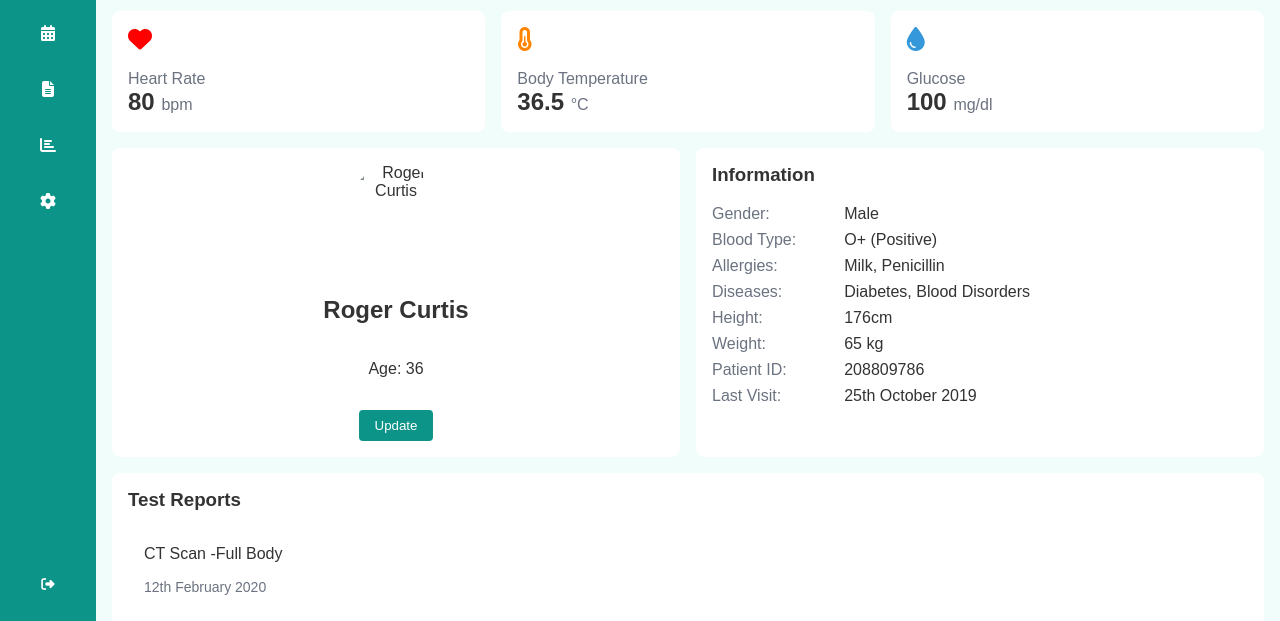
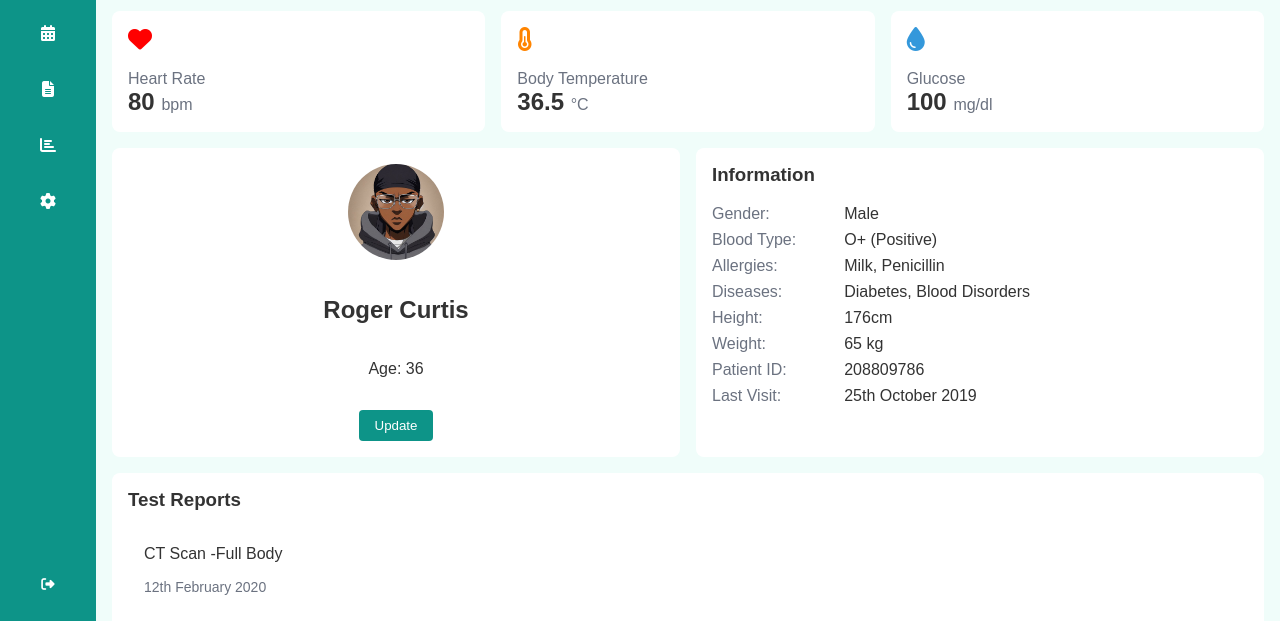
Before and after one commit to Popeaura/Telemedicine, a website: page patient Dashboard.html in a window 1280 px wide. Shown: the part 179-800 px from the top of the page. Drawn offline with Linux system fonts and the light colour scheme.

Commit message:
I added my modified projec's folder

```diff
--- a/patient Dashboard.html
+++ b/patient Dashboard.html
@@ -70,7 +70,7 @@
                 </div>
                 <div class="patient-info">
                     <div class="patient-card">
-                        <img src="" alt="Roger Curtis" class="patient-avatar">
+                        <img src="Assets/black boy inspired by the boondocks.jpeg" alt="Roger Curtis" class="patient-avatar">
                         <h2>Roger Curtis</h2>
                         <p>Age: 36</p>
                         <button class="update-button">Update</button>
```
